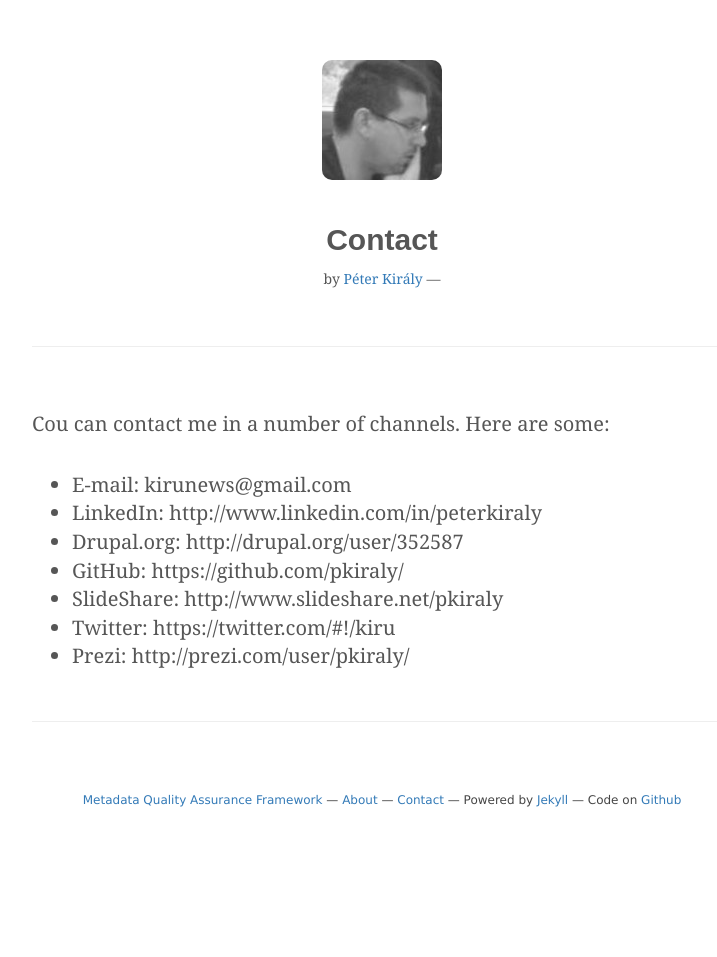
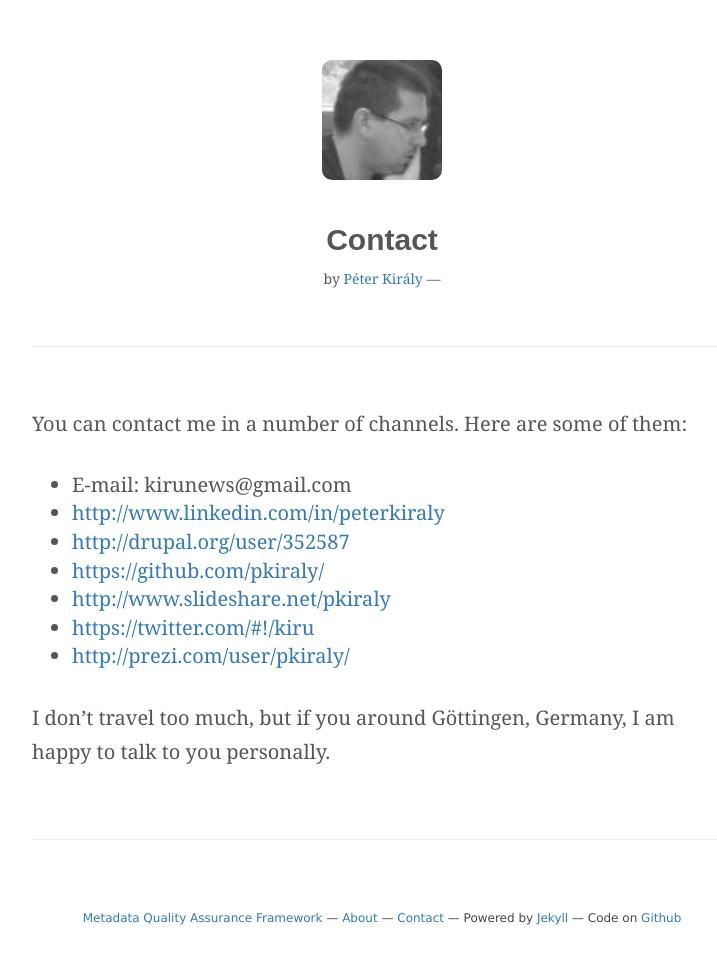
Before and after one commit to pkiraly/pkiraly.github.io, a Jekyll site: the page built from contact.md, in a window 1280 px wide. Shown: the whole page, without its empty margins (258-975 px from the left). Built offline with Jekyll 4.4.1, drawn with Linux system fonts in a browser that asks for light colours; nearby versions of some CDN libraries; some web fonts are replaced; before the commit the page ends 900 px from its top, so only the background shows below that.

Commit message:
Adding links.

```diff
--- a/contact.md
+++ b/contact.md
@@ -3,12 +3,14 @@
 layout: post
 ---
 
-Cou can contact me in a number of channels. Here are some:
+You can contact me in a number of channels. Here are some of them:
 
 * E-mail: kirunews@gmail.com
-* LinkedIn: http://www.linkedin.com/in/peterkiraly
-* Drupal.org: http://drupal.org/user/352587
-* GitHub: https://github.com/pkiraly/
-* SlideShare: http://www.slideshare.net/pkiraly
-* Twitter: https://twitter.com/#!/kiru
-* Prezi: http://prezi.com/user/pkiraly/
+* [http://www.linkedin.com/in/peterkiraly](LinkedIn)
+* [http://drupal.org/user/352587](Drupal.org)
+* [https://github.com/pkiraly/](GitHub)
+* [http://www.slideshare.net/pkiraly](SlideShare)
+* [https://twitter.com/#!/kiru](Twitter)
+* [http://prezi.com/user/pkiraly/](Prezi)
+
+I don't travel too much, but if you around Göttingen, Germany, I am happy to talk to you personally.
```
Also changed, not shown: about.md (+1 -1 lines).
